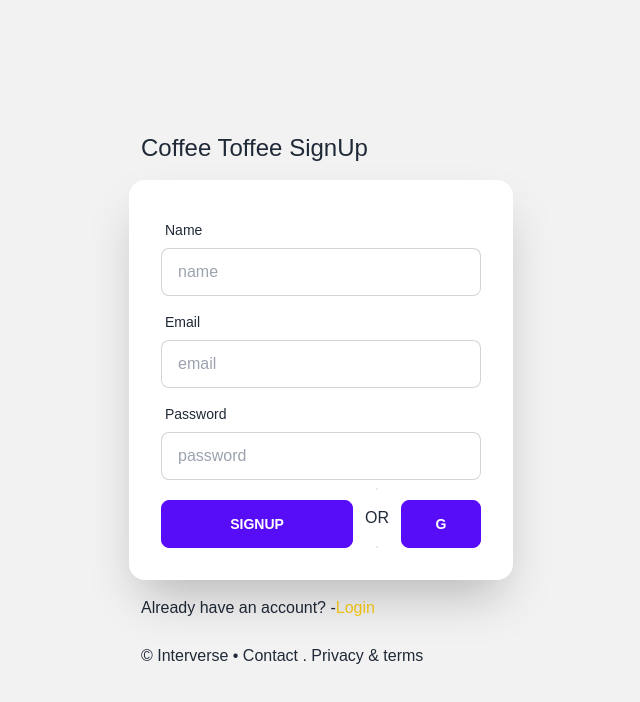
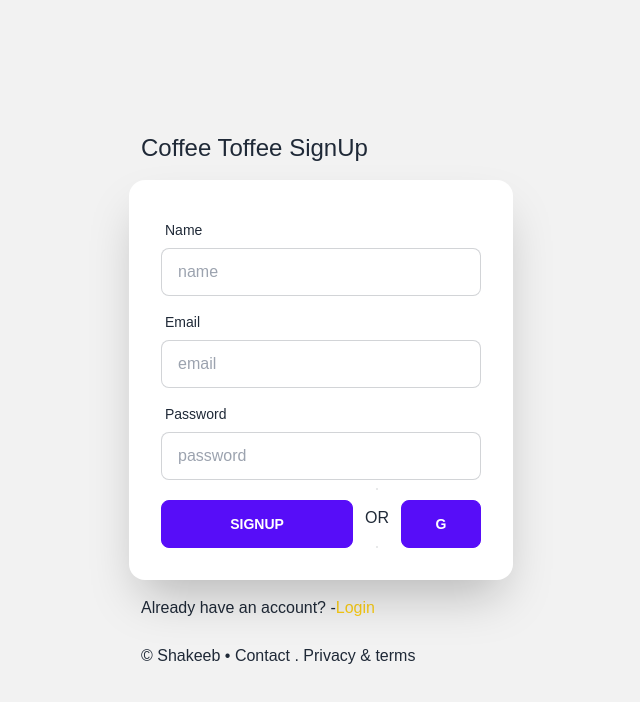
Before and after one commit to info-mdshakeeb/coffee-toffee-clint, a React (Vite) app: page /user/register in a window 1280 px wide. Shown: the top 702 px of the page, without its empty margins (319-959 px from the left). Built offline with nearby package versions, Linux system fonts and the light colour scheme; no server answers.

Commit message:
fixed navigate

```diff
--- a/src/pages/login/Register.jsx
+++ b/src/pages/login/Register.jsx
@@ -94,7 +94,7 @@ const Register = () => {
                             <p>Already have an account? -
                                 <Link className='text-yellow-400' to='/user/login'>Login</Link>
                             </p><br />
-                            <p>© Interverse • Contact . Privacy & terms</p>
+                            <p>© Shakeeb • Contact . Privacy & terms</p>
                         </div>
                     </div>
                 </div>
--- a/src/routes/PrivateRoute.jsx
+++ b/src/routes/PrivateRoute.jsx
@@ -5,16 +5,16 @@ import { useFirebaseInfo } from "../contex/UserContext";
 const PrivateRoute = ({ children }) => {
     const { user, loading } = useFirebaseInfo();
     const location = useLocation();
-
+    console.log(user, loading);
     if (loading) {
         return <div className="  flex items-center h-screen w-40 mx-auto">
             <div className="">loading</div>
         </div>
     }
     if (!user && !loading) {
-        return <Navigate to='/login' state={{ from: location }} replace />
+        return <Navigate to='/user/login' state={{ from: location }} replace />
     }
-    return { children }
+    return children
 
 
 };
```
